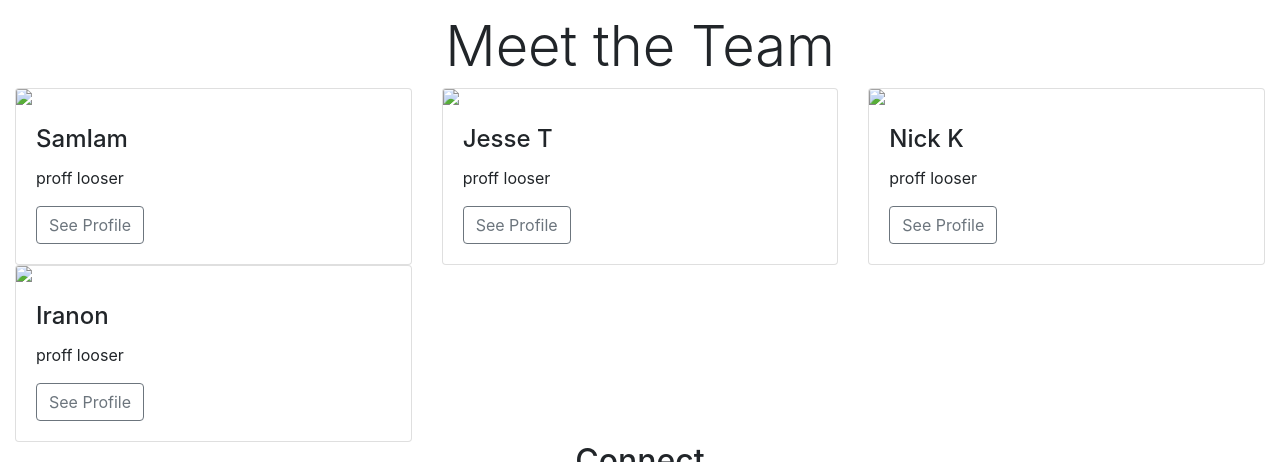
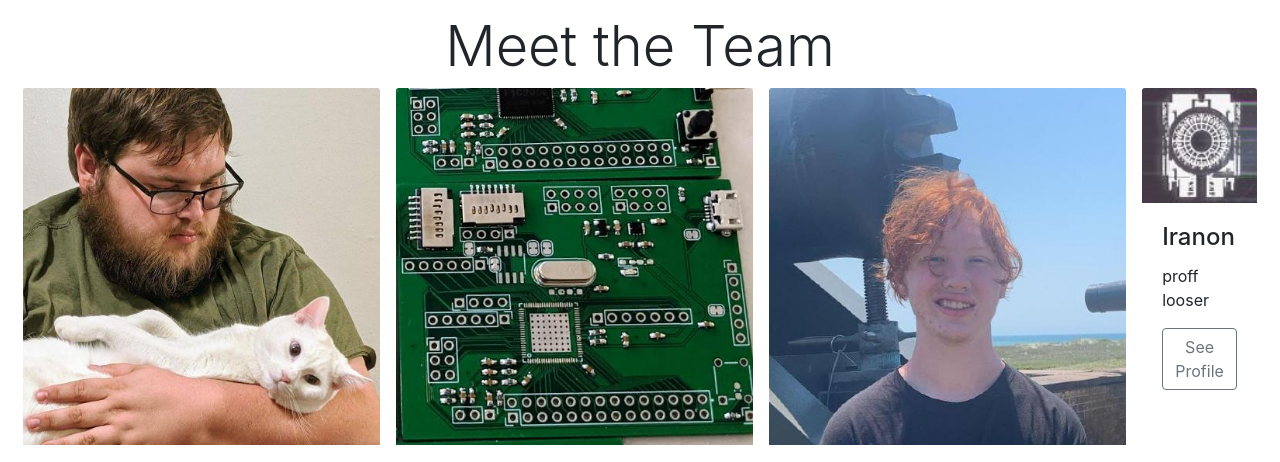
Before and after one commit to somethingsoftware/something.software, a website: page public/index.html in a window 1280 px wide. Shown: the part 972-1434 px from the top of the page. Drawn offline with nearby package versions, Linux system fonts and the light colour scheme.

Commit message:
Use express.static instead and set 1x4 teams grid

```diff
--- a/main.html
+++ b/public/index.html
@@ -85,46 +85,37 @@
 
 	<!--- Cards -->
 	<div class="container-fluid padding">
-		<div class="row padding">
-			<div class="col-md-4">
-				<div class="card">
-					<img class="card-img-top" src="img/team1.png">
+		<div class="d-flex w-70" style="margin: 0 auto 0.5rem auto;">
+			<div class="flex-1 d-inline-block" style="margin: 0 0.5rem;">
+				<img class="card-img-top w-100" src="assets/img/team1.jpeg">
 				<div class="card-body">
 					<h4 class="card-title">SamIam</h4>
-						<p class="card-text">proff looser
-						</p>
+					<p class="card-text">proff looser</p>
 					<a href="#" class="btn btn-outline-secondary">See Profile</a>
 				</div>
 			</div>
-			</div>
-			<div class="col-md-4">
-				<div class="card">
-					<img class="card-img-top" src="img/team2.png">
+			<div class="flex-1 d-inline-block" style="margin: 0 0.5rem;">
+				<img class="card-img-top w-100" src="assets/img/team2.jpeg">
 				<div class="card-body">
 					<h4 class="card-title">Jesse T</h4>
 					<p class="card-text">proff looser</p>
 					<a href="#" class="btn btn-outline-secondary">See Profile</a>
 				</div>
 			</div>
-			</div>
-			<div class="col-md-4">
-				<div class="card">
-					<img class="card-img-top" src="img/team3.png">
+			<div class="flex-1 d-inline-block" style="margin: 0 0.5rem;">
+				<img class="card-img-top w-100" src="assets/img/team3.jpeg">
 				<div class="card-body">
-						<h4 class="card-title">Nick K</h4>
+					<h4 class="card-title">Nicholas K</h4>
 					<p class="card-text">proff looser</p>
 					<a href="#" class="btn btn-outline-secondary">See Profile</a>
 				</div>
 			</div>
-			</div>
-			<div class="col-md-4">
-				<div class="card">
-					<img class="card-img-top" src="img/team4.png">
+			<div class="flex-1 d-inline-block" style="margin: 0 0.5rem;">
+				<img class="card-img-top w-100" src="assets/img/team4.jpeg">
 				<div class="card-body">
 					<h4 class="card-title">Iranon</h4>
 					<p class="card-text">proff looser</p>
 					<a href="#" class="btn btn-outline-secondary">See Profile</a>
-					</div>
 				</div>
 			</div>
 		</div>
@@ -150,7 +141,7 @@
 			<div class="row text-center">
 				<div class="col-md-4 pt-0">
 					<div class="footer-image">
-						<img src="img/logo6.jpg">
+						<img src="assets/img/logo6.jpg">
 					</div>
 					<hr class="light">
 					<p>555-555-5555</p>
@@ -162,7 +153,7 @@
 					<hr class="light">
 					<h5>Our hours</h5>
 					<hr class="light">
-					<p>Monday: Sleeping</p>
+					<p>Monday-Friday: Sleeping</p>
 					<p>Saturday: Meetings</p>
 					<p>Sunday: Closed</p>
 				</div>
```
Also changed, not shown: index.js (+2 -9 lines), public/assets/css/main.css (renamed from assets/css/main.css). Lines whose indentation alone changed are shown as unchanged.
